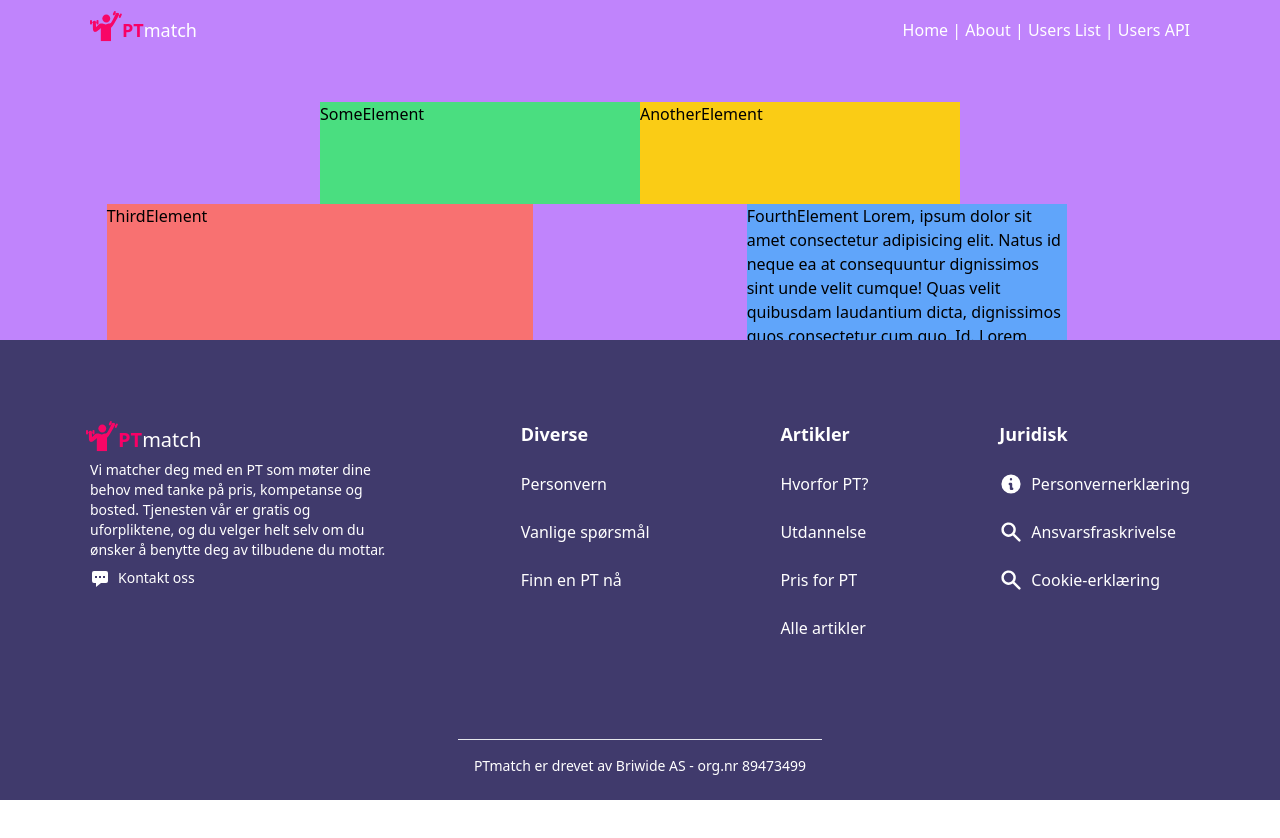
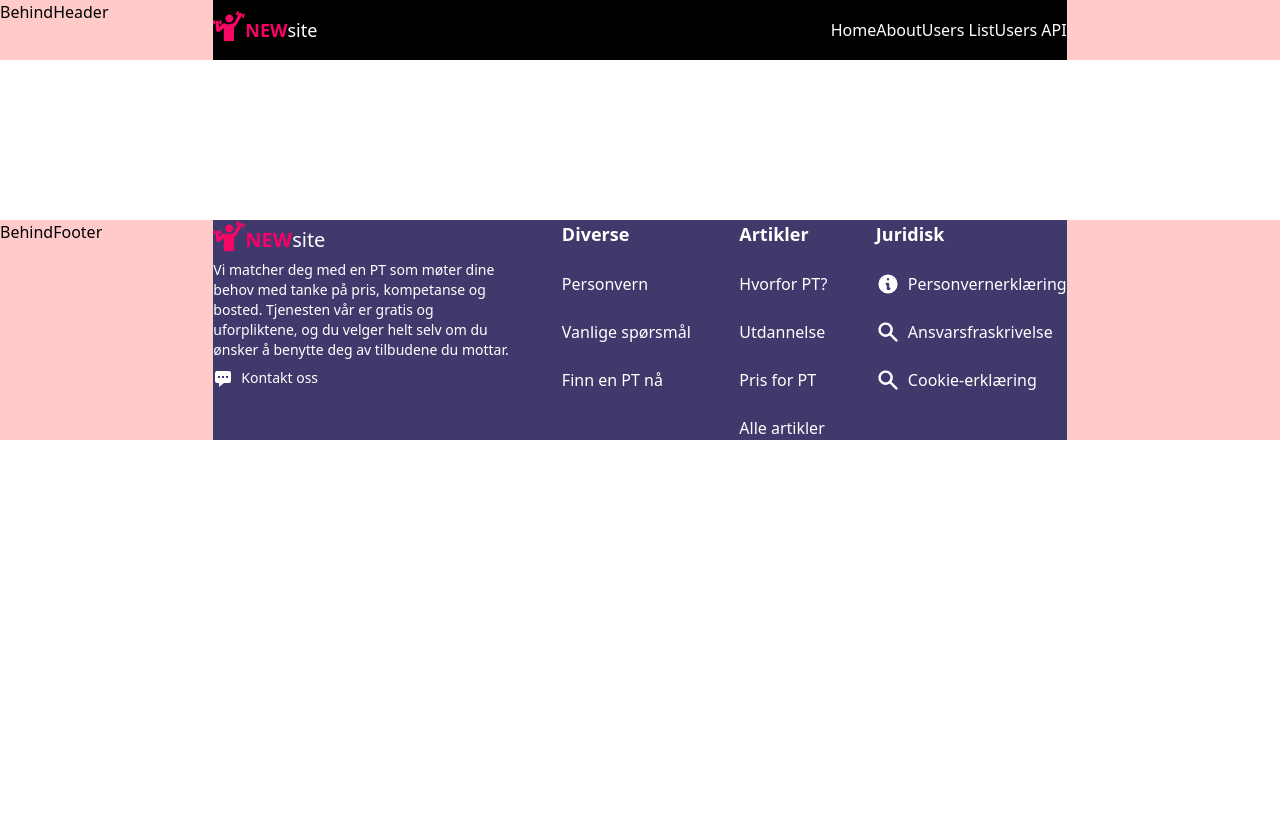
Before and after one commit to audunu/layout-testing-next-ts-tw, a Next.js app: page / in a window 1280 px wide. Shown: the top 838 px of the page. Before the commit the page ends 800 px from the top, so only its background shows below. Built offline with nearby package versions, Linux system fonts and the light colour scheme.

Commit message:
header and footer in grid

```diff
--- /dev/null
+++ b/components/BehindFooter.tsx
@@ -0,0 +1,7 @@
+import React from 'react'
+
+function BehindFooter() {
+  return <div className='bg-red-200 col-start-1 col-end-13 row-start-2'>BehindFooter</div>
+}
+
+export default BehindFooter
--- /dev/null
+++ b/components/BehindHeader.tsx
@@ -0,0 +1,7 @@
+import React from 'react'
+
+function BehindHeader() {
+  return <div className='bg-red-200 col-start-1 col-end-13 row-start-1 h-[60px]'>BehindHeader</div>
+}
+
+export default BehindHeader
--- a/components/Footer.tsx
+++ b/components/Footer.tsx
@@ -10,106 +10,100 @@ interface ChildProps {
 
 function Footer({ footerStyle, footerContentWidth }: ChildProps) {
   return (
-    <footer className={footerStyle}>
-      <div className={`${footerContentWidth} md:flex justify-between`}>
+    <footer className='col-span-full xl:col-start-3 xl:col-end-11 row-start-2 bg-[#403A6C] text-white md:flex justify-between'>
       <div>
-          <div className={`flex justify-between items-center -ml-1`}>
-            <Link href="./">
-              <a className="flex justify-center text-lg">
-                <img className="w-8 h-8 mb-2" src="/logo.svg"></img>
-                <div className="flex items-center ">
-                  <p className="text-[#F80066] text-xl font-bold">PT</p>
-                  <p className="text-xl">match</p>
+        <div className={`flex justify-between items-center`}>
+          <Link href='./'>
+            <a className='flex justify-center text-lg'>
+              <img className='w-8 h-8 mb-2' src='/logo.svg'></img>
+              <div className='flex items-center '>
+                <p className='text-[#F80066] text-xl font-bold'>NEW</p>
+                <p className='text-xl'>site</p>
               </div>
             </a>
           </Link>
         </div>
-          <div className="">
-            <p className="text-sm w-[300px]">
-              Vi matcher deg med en PT som møter dine behov med tanke på pris, kompetanse og bosted. Tjenesten
-              vår er gratis og uforpliktene, og du velger helt selv om du ønsker å benytte deg av tilbudene du
-              mottar.
+        <div className=''>
+          <p className='text-sm w-[300px]'>
+            Vi matcher deg med en PT som møter dine behov med tanke på pris, kompetanse og bosted. Tjenesten vår er
+            gratis og uforpliktene, og du velger helt selv om du ønsker å benytte deg av tilbudene du mottar.
           </p>
-            <div className="flex mt-2">
-              <ChatAltIcon className="w-5" />
-              <Link href="/kontakt-oss">
-                <a className="ml-2 text-sm hover:underline">Kontakt oss</a>
+          <div className='flex mt-2'>
+            <ChatAltIcon className='w-5' />
+            <Link href='/kontakt-oss'>
+              <a className='ml-2 text-sm hover:underline'>Kontakt oss</a>
             </Link>
           </div>
         </div>
       </div>
       <div>
-          <p className="font-bold text-lg mb-6 mt-6 md:mt-0">Diverse</p>
-          <ul className="flex flex-col gap-6">
+        <p className='font-bold text-lg mb-6 mt-6 md:mt-0'>Diverse</p>
+        <ul className='flex flex-col gap-6'>
           <li>
-              <Link href="/personvern">
-                <a className="hover:underline">Personvern</a>
+            <Link href='/personvern'>
+              <a className='hover:underline'>Personvern</a>
             </Link>
           </li>
           <li>
-              <Link href="/kontakt-oss">
-                <a className="hover:underline">Vanlige spørsmål</a>
+            <Link href='/kontakt-oss'>
+              <a className='hover:underline'>Vanlige spørsmål</a>
             </Link>
           </li>
           <li>
-              <Link href="/">
-                <a className="hover:underline">Finn en PT nå</a>
+            <Link href='/'>
+              <a className='hover:underline'>Finn en PT nå</a>
             </Link>
           </li>
         </ul>
       </div>
       <div>
-          <p className="font-bold text-lg mb-6 mt-6 md:mt-0">Artikler</p>
-          <ul className="flex flex-col gap-6">
+        <p className='font-bold text-lg mb-6 mt-6 md:mt-0'>Artikler</p>
+        <ul className='flex flex-col gap-6'>
           <li>
-              <Link href="/kontakt-oss">
-                <a className="hover:underline">Hvorfor PT?</a>
+            <Link href='/kontakt-oss'>
+              <a className='hover:underline'>Hvorfor PT?</a>
             </Link>
           </li>
           <li>
-              <Link href="/kontakt-oss">
-                <a className="hover:underline">Utdannelse</a>
+            <Link href='/kontakt-oss'>
+              <a className='hover:underline'>Utdannelse</a>
             </Link>
           </li>
           <li>
-              <Link href="/kontakt-oss">
-                <a className="hover:underline">Pris for PT</a>
+            <Link href='/kontakt-oss'>
+              <a className='hover:underline'>Pris for PT</a>
             </Link>
           </li>
           <li>
-              <Link href="/artikler">
-                <a className="hover:underline">Alle artikler</a>
+            <Link href='/artikler'>
+              <a className='hover:underline'>Alle artikler</a>
             </Link>
           </li>
         </ul>
       </div>
       <div>
-          <p className="font-bold text-lg mb-6 mt-6 md:mt-0">Juridisk</p>
-          <ul className="flex flex-col gap-6">
-            <li className="flex">
-              <InformationCircleIcon className="w-6 mr-2" />
-              <Link href="/personvern">
-                <a className="hover:underline">Personvernerklæring</a>
+        <p className='font-bold text-lg mb-6 mt-6 md:mt-0'>Juridisk</p>
+        <ul className='flex flex-col gap-6'>
+          <li className='flex'>
+            <InformationCircleIcon className='w-6 mr-2' />
+            <Link href='/personvern'>
+              <a className='hover:underline'>Personvernerklæring</a>
             </Link>
           </li>
-            <li className="flex">
-              <SearchIcon className="w-6 mr-2" />
-              <Link href="/ansvarsfraskrivelse">
-                <a className="hover:underline">Ansvarsfraskrivelse</a>
+          <li className='flex'>
+            <SearchIcon className='w-6 mr-2' />
+            <Link href='/ansvarsfraskrivelse'>
+              <a className='hover:underline'>Ansvarsfraskrivelse</a>
             </Link>
           </li>
-            <li className="flex">
-              <SearchIcon className="w-6 mr-2" />
-              <Link href="/cookie-erklaring">
-                <a className="hover:underline">Cookie-erklæring</a>
+          <li className='flex'>
+            <SearchIcon className='w-6 mr-2' />
+            <Link href='/cookie-erklaring'>
+              <a className='hover:underline'>Cookie-erklæring</a>
             </Link>
           </li>
         </ul>
       </div>
-      </div>
-      <p className="absolute bottom-2 text-sm border-t-[1px] p-4">
-        PTmatch er drevet av Briwide AS - org.nr 89473499
-      </p>
     </footer>
   )
 }
--- a/components/Grid.tsx
+++ b/components/Grid.tsx
@@ -1,7 +1,7 @@
 import React from 'react'
 
 function Grid({ children }: any) {
-  return <div className='auto-rows-auto grid bg-purple-400 grid-cols-12 grid-rows-6'>{children}</div>
+  return <div className='grid grid-cols-12 grid-rows-6'>{children}</div>
 }
 
 export default Grid
--- a/components/Header.tsx
+++ b/components/Header.tsx
@@ -4,50 +4,40 @@ import { MenuIcon } from '@heroicons/react/solid'
 import { useMenuUpdate } from '../contexts/menu-context'
 import useWindowSize from '../utils/windowSize'
 
-interface ChildProps {
-  headerStyle: any
-  headerContentWidth: any
-}
-
-function Header({ headerStyle, headerContentWidth }: ChildProps) {
+function Header() {
   const toggleMenu = useMenuUpdate()
   const { width: windowWidth } = useWindowSize()
   const isMobile = windowWidth! < 1024
-  let navigation
+  let navigation: any
 
   if (!isMobile) {
     navigation = (
-
       <nav>
-        <Link href="/">
+        <Link href='/'>
           <a>Home</a>
-        </Link>{' '}
-        |{' '}
-        <Link href="/about">
+        </Link>
+        <Link href='/about'>
           <a>About</a>
-        </Link>{' '}
-        |{' '}
-        <Link href="/users">
+        </Link>
+        <Link href='/users'>
           <a>Users List</a>
-        </Link>{' '}
-        | <a href="/api/users">Users API</a>
+        </Link>
+        <a href='/api/users'>Users API</a>
       </nav>
-
-
     )
   } else {
-    navigation = <MenuIcon className="h-6 w-6 cursor-pointer" onClick={toggleMenu} />
+    navigation = <MenuIcon className='h-6 w-6 cursor-pointer' onClick={toggleMenu} />
   }
 
   return (
-    <div className={headerStyle}>
-      <div className={`${headerContentWidth} flex justify-between items-center`}>
-        <Link href="./">
-          <a className="flex justify-center text-lg">
-            <img className="w-8 h-8 mb-2" src="/logo.svg"></img>
-            <div className="flex items-center">
-              <p className="text-[#F80066] font-bold">PT</p>
-              <p>match</p>
+    <div className='row-start-1 col-span-full xl:col-start-3 xl:col-end-11 h-[60px] bg-black w-full flex justify-center text-white z-30'>
+      <div className='w-full flex justify-between items-center'>
+        <Link href='./'>
+          <a className='flex justify-center text-lg'>
+            <img className='w-8 h-8 mb-2' src='/logo.svg'></img>
+            <div className='flex items-center'>
+              <p className='text-[#F80066] font-bold'>NEW</p>
+              <p>site</p>
             </div>
           </a>
         </Link>
--- a/components/Layout.tsx
+++ b/components/Layout.tsx
@@ -3,28 +3,34 @@ import Link from 'next/link'
 import Head from 'next/head'
 import Footer from './Footer'
 import Header from './Header'
+import Grid from '../components/Grid'
+import BehindFooter from '../components/BehindFooter'
+import BehindHeader from '../components/BehindHeader'
 
 type Props = {
   children?: ReactNode
   title?: string
+  footerStyle: any
+  footerContentWidth: any
+  headerStyle: any
+  headerContentWidth: any
 }
 
 const Layout = ({ children, title, footerStyle, footerContentWidth, headerStyle, headerContentWidth }: Props) => (
   <div>
     <Head>
       <title>{title}</title>
-      <meta charSet="utf-8" />
-      <meta name="viewport" content="initial-scale=1.0, width=device-width" />
+      <meta charSet='utf-8' />
+      <meta name='viewport' content='initial-scale=1.0, width=device-width' />
     </Head>
-    <Header
-      headerStyle={headerStyle}
-      headerContentWidth={headerContentWidth}></Header>
+    <Grid>
+      <BehindHeader />
+      <Header headerStyle={headerStyle} headerContentWidth={headerContentWidth}></Header>
 
-
-    {children}
-    <Footer
-      footerStyle = {footerStyle}
-      footerContentWidth = {footerContentWidth}></Footer>
+      {children}
+      <BehindFooter />
+      <Footer footerStyle={footerStyle} footerContentWidth={footerContentWidth}></Footer>
+    </Grid>
   </div>
 )
 
--- a/pages/_app.tsx
+++ b/pages/_app.tsx
@@ -5,28 +5,14 @@ import Layout from '../components/Layout'
 import { useRouter } from 'next/router'
 
 function MyApp({ Component, pageProps }: AppProps) {
-    const router = useRouter()
-    const headerStyle = `absolute top-0 h-[60px] w-full flex justify-center text-white z-30 ${
-      router.asPath === '/' ? '' : 'bg-[#403A6C] shadow-lg'
-    }`
+  const router = useRouter()
+  const headerStyle = 'row-start-1 col-span-full h-[60px] bg-black w-full flex justify-center text-white z-30'
 
-
-    return (
-        <Layout
-
-            title="testpage"
-            className="overflow-auto"
-            footerStyle="absolute bottom-0 w-full bg-[#403A6C] text-white flex justify-center"
-            footerContentWidth="w-[310px] md:w-[740px] lg:w-[1000px] xl:w-[1100px] pt-20 pb-40"
-            headerStyle = {headerStyle}
-            headerContentWidth="w-[310px] md:w-[740px] lg:w-[1000px] xl:w-[1100px]"
-        >
-
-
-            <Component {...pageProps} />
-
-        </Layout>
-    )
+  return (
+    <Layout title='testpage' footerStyle='' footerContentWidth=' pt-20 pb-40' headerContentWidth='w-full'>
+      <Component {...pageProps} />
+    </Layout>
+  )
 }
 
 export default MyApp
--- a/pages/index.tsx
+++ b/pages/index.tsx
@@ -6,17 +6,12 @@ import ThirdElement from '../components/ThirdElement'
 import FourthElement from '../components/FourthElement'
 
 const IndexPage = () => (
-
-  <Grid>
-
-
-    <SomeElement/>
-    <AnotherElement/>
-    <ThirdElement/>
-    <FourthElement/>
-
-
-  </Grid>
+  <>
+    {/* <SomeElement />
+    <AnotherElement />
+    <ThirdElement />
+    <FourthElement /> */}
+  </>
 )
 
 export default IndexPage
```
Also changed, not shown: components/FourthElement.tsx (+10 -1 lines). Lines whose indentation alone changed are shown as unchanged.
